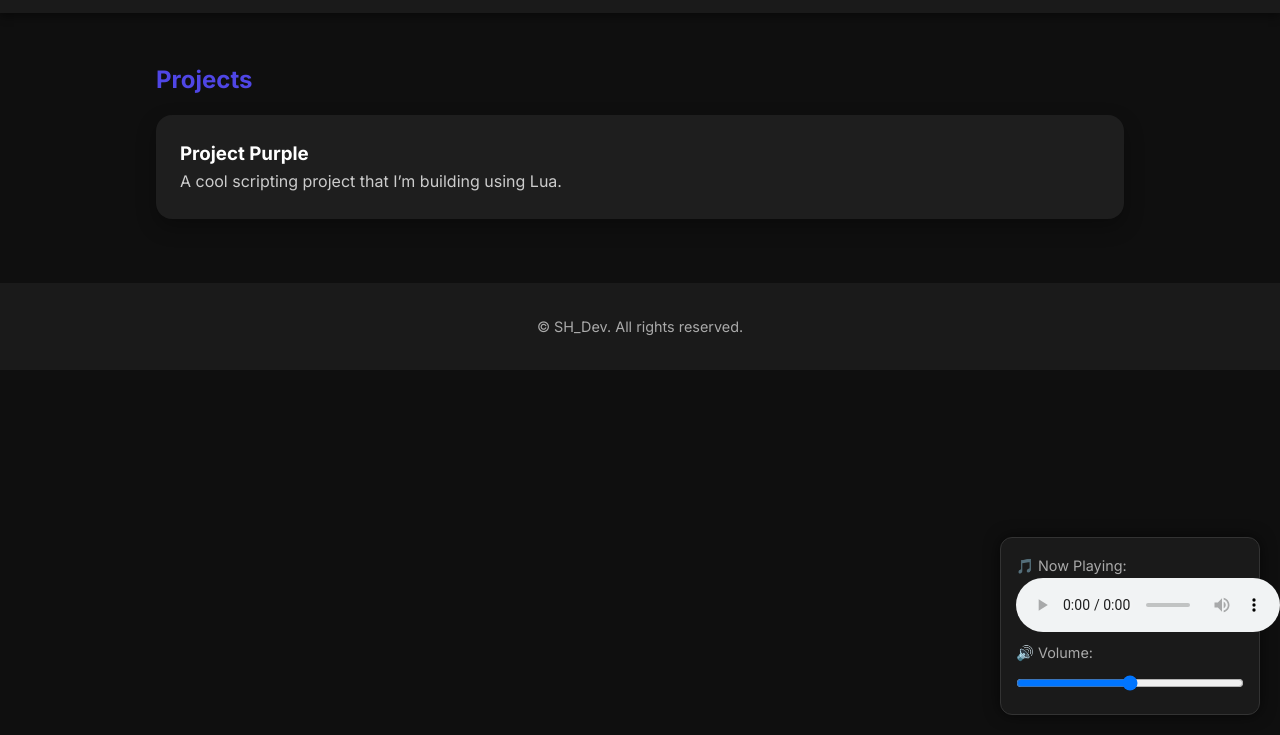
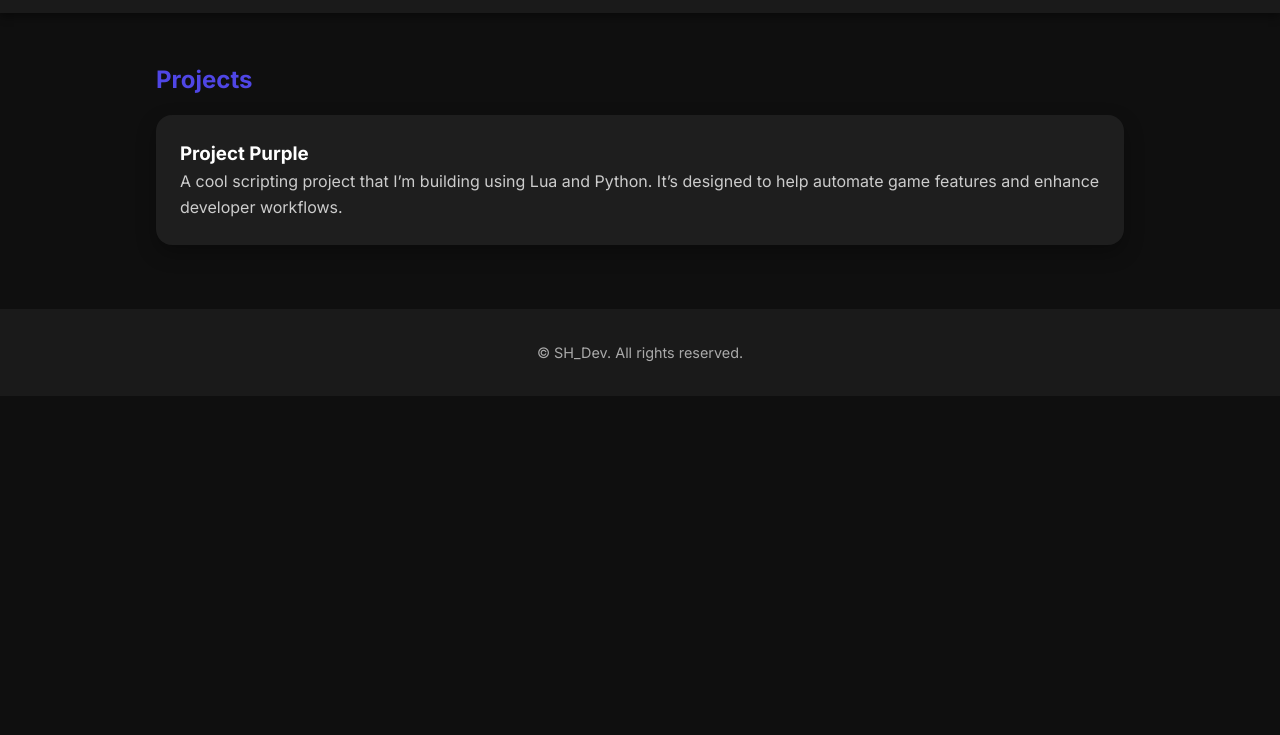
Before and after one commit to SH-DevNew/SH-DevNew.github.io, a plain HTML site: page index.html in a window 1280 px wide. Both pictures are taken after a click on the link "Projects". Shown: the part 65-800 px from the top of the page. Drawn offline with Linux system fonts and the light colour scheme.

Commit message:
Update index.html
Signed-off-by: SH_Dev <lenovopcgood@gmail.com>

```diff
--- a/index.html
+++ b/index.html
@@ -118,29 +118,6 @@
       transform: translateY(-5px);
     }
 
-    .music-player {
-      position: fixed;
-      right: 20px;
-      bottom: 20px;
-      background: #1a1a1a;
-      border: 1px solid #333;
-      border-radius: 12px;
-      padding: 15px;
-      z-index: 1000;
-      width: 260px;
-      box-shadow: 0 0 15px rgba(0, 0, 0, 0.6);
-    }
-
-    .music-player label {
-      font-size: 0.9rem;
-      color: #aaa;
-    }
-
-    .music-player input[type=range] {
-      width: 100%;
-      margin-top: 10px;
-    }
-
     footer {
       text-align: center;
       padding: 2rem;
@@ -184,7 +161,7 @@
       <div class="tab-section">
         <div class="tab-card">
           <h3>Project Purple</h3>
-          <p>A cool scripting project that I’m building using Lua.</p>
+          <p>A cool scripting project that I’m building using Lua and Python. It’s designed to help automate game features and enhance developer workflows.</p>
         </div>
       </div>
     </section>
@@ -196,15 +173,7 @@
     </section>
   </div>
 
-  <div class="music-player">
-    <label>🎵 Now Playing:</label>
-    <audio id="audioPlayer" controls autoplay loop>
-      <source src="rockthatbody.mp3" type="audio/mpeg">
-      Your browser does not support the audio element.
-    </audio>
-    <label for="volumeControl">🔊 Volume:</label>
-    <input type="range" id="volumeControl" min="0" max="1" step="0.01" value="0.5">
-  </div>
+  <audio id="audioPlayer" autoplay loop></audio>
 
   <footer>
     &copy; SH_Dev. All rights reserved.
@@ -212,11 +181,11 @@
 
   <script>
     const audioPlayer = document.getElementById('audioPlayer');
-    const volumeControl = document.getElementById('volumeControl');
+    audioPlayer.src = "rockthatbody.mp3";
+    audioPlayer.volume = 0.5;
 
-    audioPlayer.volume = volumeControl.value;
-    volumeControl.addEventListener('input', () => {
-      audioPlayer.volume = volumeControl.value;
+    audioPlayer.play().catch(err => {
+      console.warn("Autoplay failed (may require user interaction):", err);
     });
 
     function showTab(tabId) {
```
